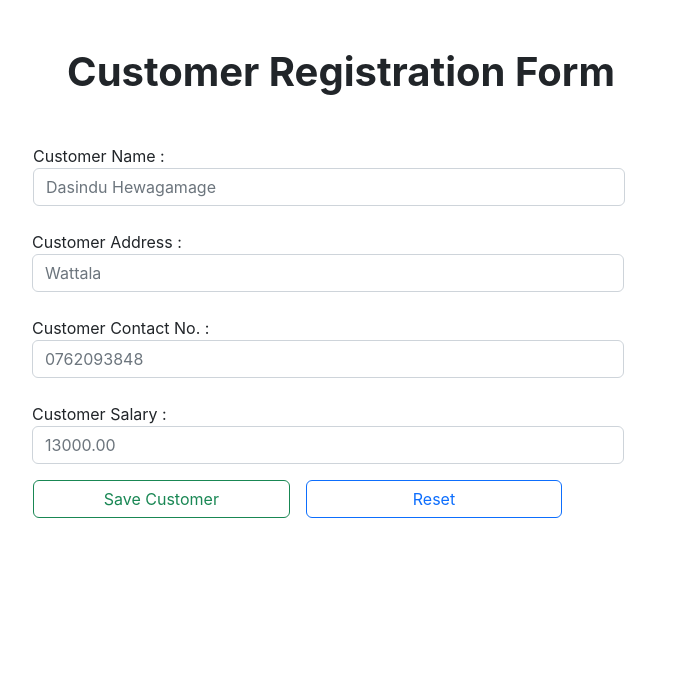
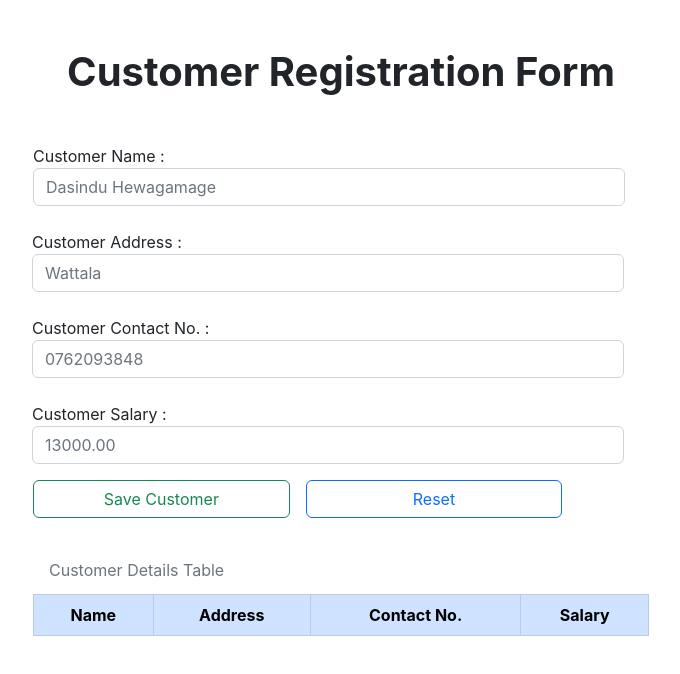
Before and after one commit to Dazzler123/React-JS-Library, a React (Create React App) app: page / in a window 1280 px wide. Shown: the top 674 px of the page, without its empty margins (299-979 px from the left). Built offline with nearby package versions, Linux system fonts and the light colour scheme; the HTML template or start-up script is replaced by a standard one.

Commit message:
Content updated temporarily

```diff
--- a/src/component/CustomerForm.jsx
+++ b/src/component/CustomerForm.jsx
@@ -1,19 +1,36 @@
 import Bootstrap from 'bootstrap';
 import $ from 'jquery';
+import {CustomerTable} from "./CustomerTable";
 
 export const CustomerForm = () => {
+    let obj = {};
+
     // save customer details
     function saveCustomer() {
         let name = $('#txtName').val();
         let address = $('#txtAddress').val();
         let contactNo = $('#txtContactNo').val();
         let salary = $('#txtSalary').val();
+
+        //wrap as an object
+        obj = {
+            name: name,
+            address: address,
+            contactNo: contactNo,
+            salary: salary
+        }
+
+        //print values
         console.log("Name : " + name);
         console.log("Address : " + address);
         console.log("Contact No : " + contactNo);
         console.log("Salary : " + salary);
 
         alert("Customer Saved Successfully!");
+
+        return (
+            <CustomerTable name={obj.name} address={obj.address} contactNo={obj.contactNo} salary={obj.salary}/>
+        )
     }
 
     //clear text fields
@@ -55,12 +72,26 @@ export const CustomerForm = () => {
                 </label>
             </div>
 
-            <div className="row col-12 mx-auto">
+            <div className="row col-12 mx-auto mb-2">
                 <button type="button" className="btn btn-outline-success me-3 col-5" onClick={saveCustomer}>Save
                     Customer
                 </button>
                 <button type="button" className="btn btn-outline-primary col-5" onClick={clearFields}>Reset</button>
             </div>
+
+            <table className="table table-bordered table-hover caption-top">
+                <caption className="ms-3 mb-1 mt-4">Customer Details Table</caption>
+                <thead className="table-primary text-center">
+                <tr>
+                    <th scope="col">Name</th>
+                    <th scope="col">Address</th>
+                    <th scope="col">Contact No.</th>
+                    <th scope="col">Salary</th>
+                </tr>
+                </thead>
+                <tbody id="tblCustomers" className="table-group-divider">
+                </tbody>
+            </table>
         </div>
     )
 }
--- a/src/component/CustomerTable.jsx
+++ b/src/component/CustomerTable.jsx
@@ -0,0 +1,8 @@
+import Bootstrap from "bootstrap";
+import $ from 'jquery';
+
+export const CustomerTable = (props) => {
+    console.log(props)
+    var row = `<tr><td>{props.name}</td><td>{props.address}</td><td>{props.contactNo}</td><td>{props.salary}</td></tr>`;
+    $('#tblCustomers').append(row);
+}
```
